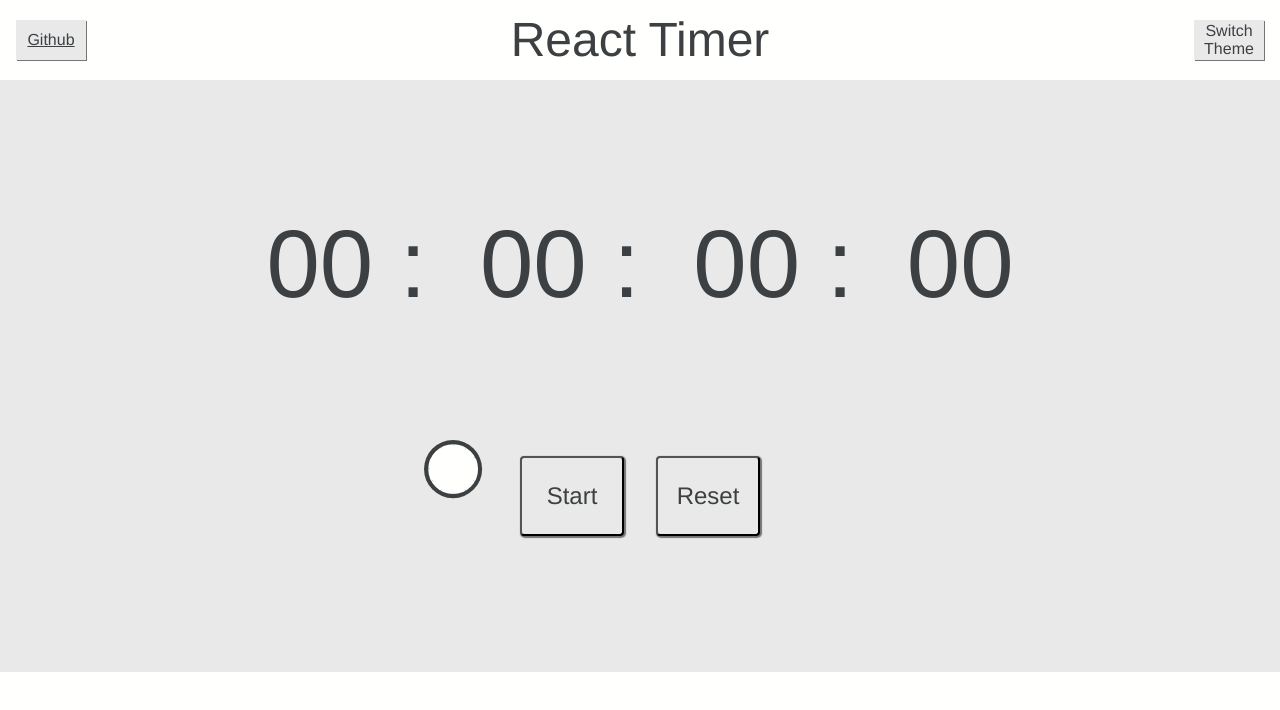
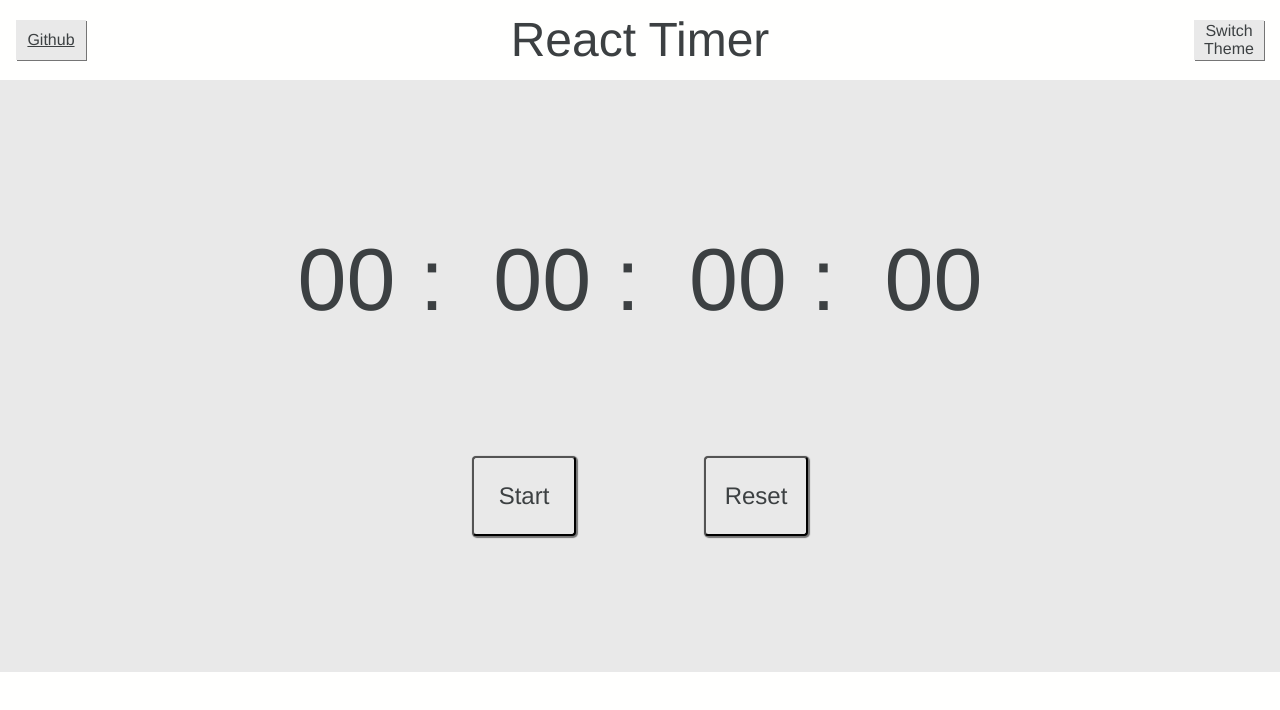
Before and after one commit to Mstanton98/Stopwatch, a React app: page / in a window 1280 px wide. Shown: the top 710 px of the page. Built offline with nearby package versions, Linux system fonts and the light colour scheme.

Commit message:
remove analog clock components

```diff
--- a/src/components/stopwatch/WatchContainer.tsx
+++ b/src/components/stopwatch/WatchContainer.tsx
@@ -4,7 +4,6 @@ import { TimeDisplay } from './TimeDisplay';
 import { LapList } from './LapList';
 import { createUseStyles } from 'react-jss';
 import { ITheme } from '../../static/types';
-import { AnalogClockContainer } from './analogClock/AnalogClockContainer';
 
 const useStyles = createUseStyles((theme: ITheme) => ({
     watchDisplay: {
@@ -12,7 +11,7 @@ const useStyles = createUseStyles((theme: ITheme) => ({
         justifyContent: 'center',
         fontFamily: 'Helvetica',
         color: theme.contrast03,
-        fontSize: 96,
+        fontSize: 88,
         margin: 'auto',
     },
     wrapper: {
@@ -61,7 +60,6 @@ export const WatchContainer: React.FC = () => {
     return (
         <div className={wrapper}>
             <TimeDisplay className={watchDisplay} time={time} />
-            <AnalogClockContainer time={time} />
             <WatchControls {...controlProps} />
             <LapList lapData={laps}/>
         </div>
--- a/src/components/stopwatch/WatchControls.tsx
+++ b/src/components/stopwatch/WatchControls.tsx
@@ -12,7 +12,7 @@ const useStyles = createUseStyles((theme: ITheme) => ({
     button: {
         height: 80,
         width: 104,
-        margin: [0, 16],
+        margin: [0, 64],
         fontFamily: 'Helvetica',
         fontSize: 24,
         color: theme.contrast03,
--- a/src/components/stopwatch/analogClock/AnalogClockContainer.tsx
+++ /dev/null
@@ -1,37 +0,0 @@
-import React from 'react';
-import { ClockFace } from './ClockFace';
-import { createUseStyles } from 'react-jss';
-import { ITheme } from '../../../static/types';
-
-const useStyles = createUseStyles((theme: ITheme) => ({
-    wrapper: {
-        display: 'flex',
-        width: '80%',
-        maxWidth: 512,
-        margin: [0, 'auto'],
-        position: 'relative',
-        '& figure:first-of-type': {
-            position: 'absolute',
-            top: 0,
-            left: 'auto',
-            right: 'auto',
-            height: 'auto',
-            width: 60,
-        },
-    },
-}));
-
-export interface IAnalogClockContainerProps {
-    time: number;
-}
-
-export const AnalogClockContainer: React.FC<IAnalogClockContainerProps> = ({ time }) => {
-    const {wrapper} = useStyles();
-
-    return (
-        <div className={wrapper}>
-            <ClockFace size={256} />
-            <ClockFace size={128} />
-        </div>
-    );
-}
--- a/src/components/stopwatch/analogClock/ClockFace.tsx
+++ /dev/null
@@ -1,66 +0,0 @@
-import React from 'react';
-import { createUseStyles } from 'react-jss';
-import { ITheme } from '../../../static/types';
-
-const useStyles = createUseStyles((theme: ITheme) => ({
-    clockFace: {
-        display: 'flex',
-        fill: theme.contrast03
-
-    },
-    centiseconds: {
-        fill: theme.themeBase,
-        transform: 'translate(5%, 5%)',
-        strokeLinecap: 'butt',
-        stroke: theme.contrast03
-    },
-    fifths: {
-        fill: 'transparent',
-        position: 'relative',
-        zIndex: 1,
-        transform: 'translate(5%, 5%)',
-        strokeLinecap: 'butt',
-        stroke: theme.contrast03,
-        strokeDashoffset: 3,
-        margin: 'auto',
-    },
-}));
-
-export interface IClockFaceProps {
-    size: number;
-}
-
-export const ClockFace: React.FC<IClockFaceProps> = ({ size }) => {
-    const { clockFace, centiseconds, fifths } = useStyles();
-    const radius = size - 4 * 2;
-    const circumference = (size * 2) * Math.PI;
-
-    return (
-        <figure>
-            <svg className={clockFace} viewBox={`0 0 ${size * 2} ${size * 2}`}>
-                <circle
-                    cx={radius}
-                    cy={radius}
-                    r={radius}
-                    strokeWidth={4}
-                />
-                <circle
-                    className={centiseconds}
-                    cx={radius * .90}
-                    cy={radius * .90}
-                    r={radius * .90}
-                    strokeWidth={24 * .90}
-                    // strokeDasharray={`1 ${(circumference / 300) - 1}`}
-                />
-                <circle
-                    className={fifths}
-                    cx={radius * .90}
-                    cy={radius * .90}
-                    r={radius * .90}
-                    strokeWidth={48}
-                    strokeDasharray={`2 ${circumference / (14)}`}
-                />
-            </svg>
-        </figure>
-    );
-}
```
